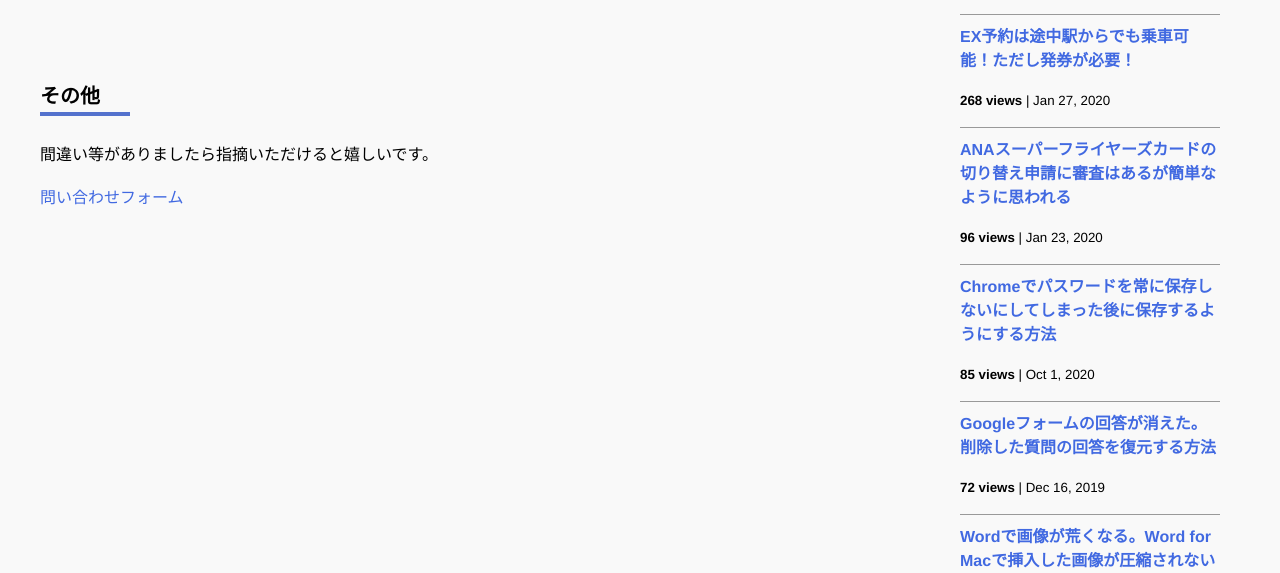
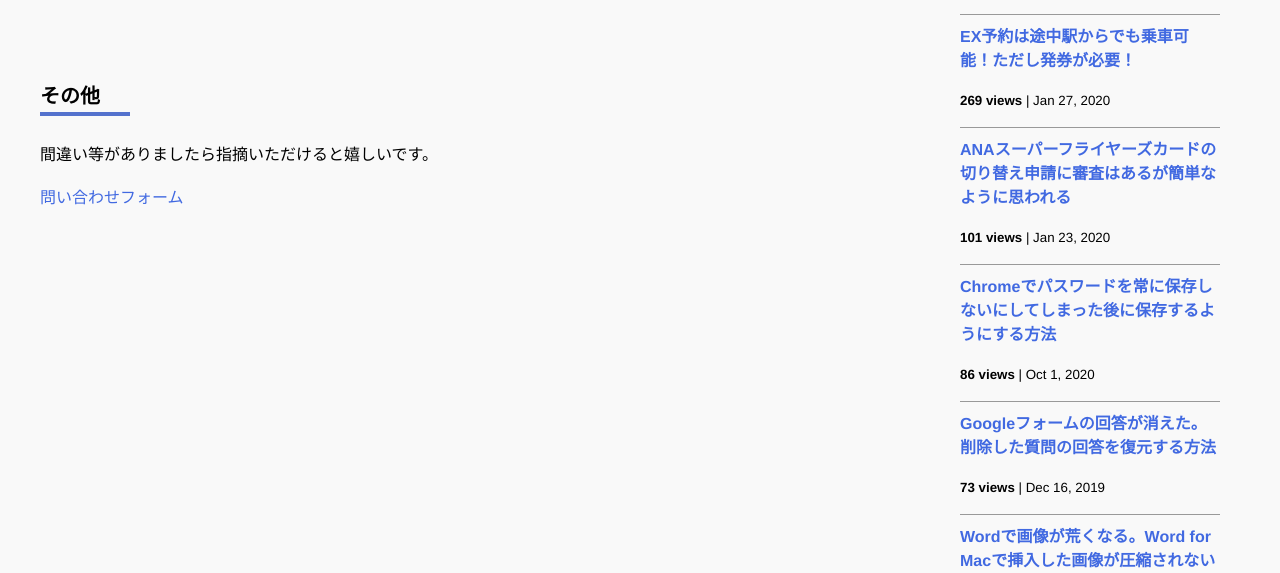
Before and after one commit to iwanaminami/shoyaiwaname, a Jekyll site: the page built from about.markdown, in a window 1280 px wide and 900 px high, scrolled down 693 px. Shown: the part 167-740 px from the top of the window. Built offline with Jekyll 4.4.1, drawn with Linux system fonts in a browser that asks for light colours; nearby versions of some CDN libraries; comment, search, counter and statistics services are not loaded.

Commit message:
chore(ga): update _data/popularposts.yml 20250908-1152

```diff
--- a/_data/popularposts.yml
+++ b/_data/popularposts.yml
@@ -1,11 +1,11 @@
 side:
-  - view: 268
+  - view: 269
     url: "/2020/01/27/ex-rideontheway.html"
-  - view: 96
+  - view: 101
     url: "/2020/01/23/sfc-judge.html"
-  - view: 85
+  - view: 86
     url: "/2020/10/01/googlepassword.html"
-  - view: 72
+  - view: 73
     url: "/2019/12/16/restore-googleform.html"
   - view: 57
     url: "/2021/05/18/image-compression-word.html"
```
